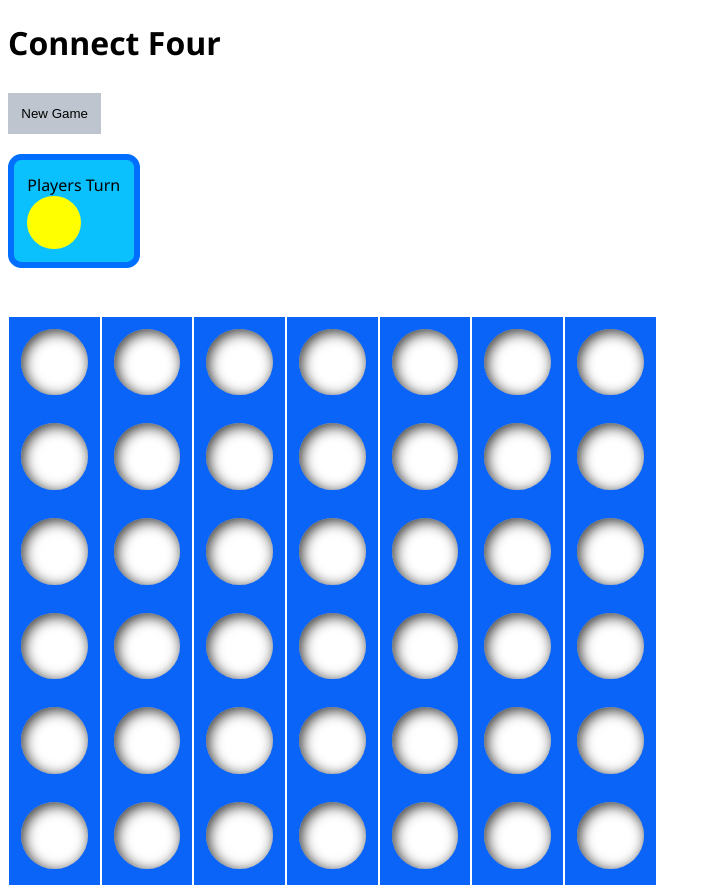
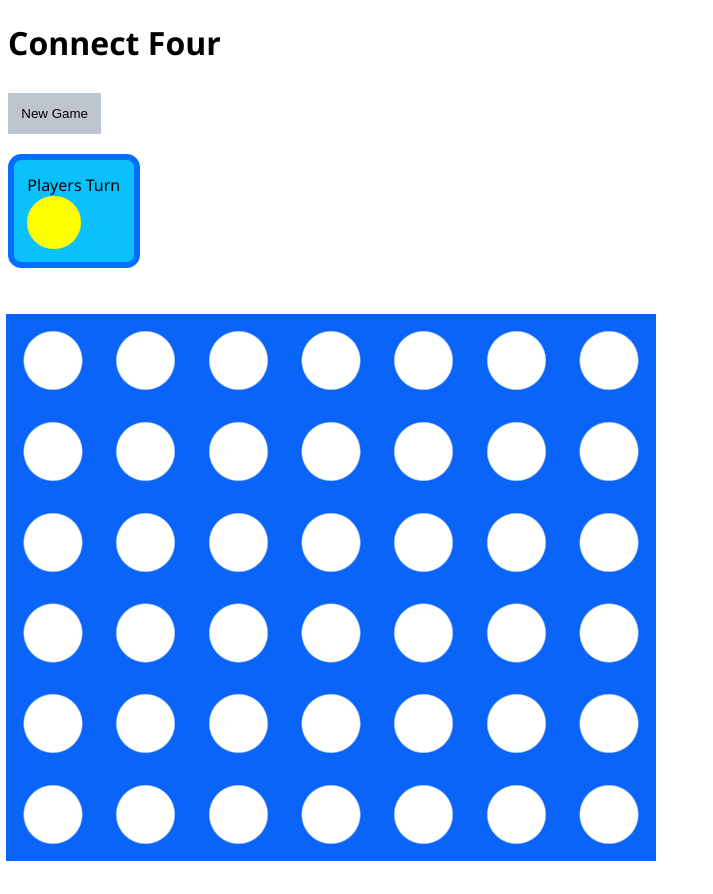
Before and after one commit to khanhooi/connect-four, an Angular app: page /game in a window 1280 px wide. Shown: the whole page, without its empty margins (0-713 px from the left). After the commit the page ends 870 px from the top, so only its background shows below. Built offline with nearby package versions, Linux system fonts and the light colour scheme.

Commit message:
Progress?

```diff
--- a/src/app/board-column/board-column.component.css
+++ b/src/app/board-column/board-column.component.css
@@ -1,5 +1,5 @@
 .background {
-  background-color: rgb(9, 100, 247);
+  /* background-color: rgb(9, 100, 247); */
 
   transition: 0.3s;
 }
--- a/src/app/board-square/board-square.component.css
+++ b/src/app/board-square/board-square.component.css
@@ -1,19 +1,44 @@
 .square {
-  margin: -1pt -1pt;
+  /* margin: -1pt -1pt; */
   font-family: Arial;
-  background-color: rgba(9, 100, 247, 0);
+  /* background-color: rgba(9, 100, 247, 0); */
   border: none;
   padding: 10pt;
   cursor: default;
+}
+.wrapper {
+  position: relative;
+  height: 70pt;
+  width: 70pt;
+  margin: -1pt -1pt;
+}
+.square, .shell{
+  position: absolute;
+}
+
+.shell {
+  /* mask-image: radial-gradient(circle farthest-side at center, transparent 49%, white 50%); */
+  mask-image: radial-gradient(30px at 50% 50% , transparent 95%, white 100%);
+  background-color: rgb(9, 100, 247);
+  margin: -1pt -1pt;
+  /* box-shadow: 0 0 0 100px rgb(9, 100, 247); */
+  /* height: 50pt;
+  width: 50pt;
+  margin: 10pt; */
+  /* border-radius: 50%; */
+  /* overflow: hidden; */
+  height: inherit;
+  width: inherit;
+
 }
 
 .overlay {
   height: 50pt;
   width: 50pt;
-  background-color: white;
+  /* background-color: white; */
   border-radius: 50%;
   display: inline-block;
-  box-shadow: inset 2pt 2pt 10pt rgba(0, 0, 0, 0.8);
+  /* box-shadow: inset 2pt 2pt 10pt rgba(0, 0, 0, 0.8); */
   transition: 0.2s;
 }
 
--- a/src/app/board-square/board-square.component.html
+++ b/src/app/board-square/board-square.component.html
@@ -1,3 +1,12 @@
-<div class="square" (click)='click()'>
-  <span class="overlay" [class.red]="player.type === 1" [class.yellow]="player.type === 2" [class.victory]="player.isFourInARow===true"></span>
+<div class="wrapper">
+  <div class="square" (click)="click()">
+    <span
+      class="overlay"
+      [class.red]="player.type === 1"
+      [class.yellow]="player.type === 2"
+      [class.victory]="player.isFourInARow === true"
+    ></span>
+  </div>
+
+  <div class="shell"></div>
 </div>
```
